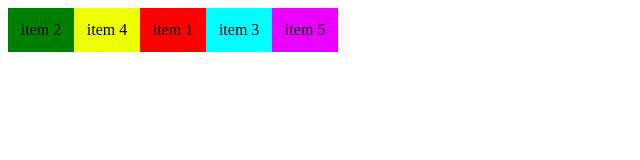
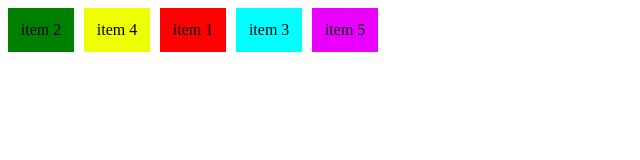
Before and after one commit to WerissonFelix/Curr-culo-pessoal, a plain HTML site: page attFlex/example4.html in a window 1280 px wide. Shown: the whole page, without its empty margins (0-640 px from the left). Drawn offline with Linux system fonts and the light colour scheme.

Commit message:
Update example4.html

```diff
--- a/attFlex/example4.html
+++ b/attFlex/example4.html
@@ -3,12 +3,12 @@
 <head>
     <meta charset="UTF-8">
     <meta name="viewport" content="width=device-width, initial-scale=1.0">
-    <title>Example 3:  Distribuição de Espaço</title>
+    <title>Example 4:   Reordenação de Itens</title>
     <style>
         .flex-container{
-
+            gap: 10px;
             display: flex;
-            flex-wrap: wrap;
+            flex-wrap: nowrap;
             flex-direction: row;
             width: 100vw;
         }
@@ -50,11 +50,11 @@
 <body>
     <main>
         <div class="flex-container">
-            <div id = "div1"> item 1</div>
+            <div id = "div1"> item 1 </div>
             <div id = "div2"> item 2 </div>
-            <div id = "div3"> item 3</div>
-            <div id = "div4"> item 4</div>
-            <div id = "div5"> item 5</div>
+            <div id = "div3"> item 3 </div>
+            <div id = "div4"> item 4 </div>
+            <div id = "div5"> item 5 </div>
         </div>
     </main>
 
```
